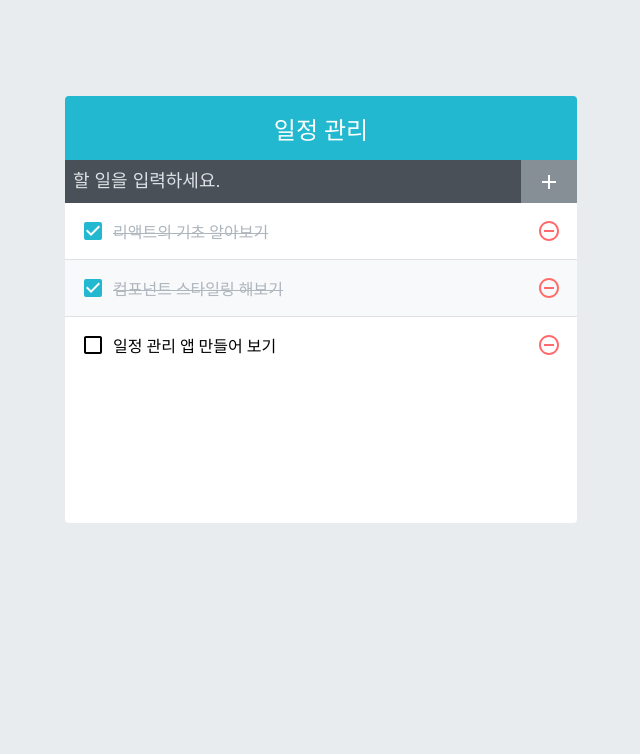
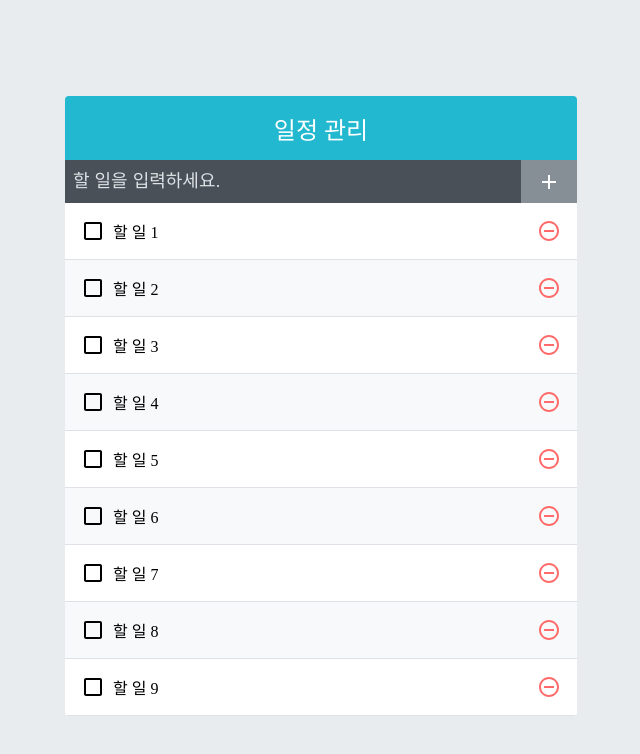
Before and after one commit to benbpede/react-todo, a React (Create React App) app: page / in a window 1280 px wide. Shown: the top 754 px of the page, without its empty margins (319-959 px from the left). Built offline with nearby package versions, Linux system fonts and the light colour scheme.

Commit message:
create Reactmemo

```diff
--- a/src/App.js
+++ b/src/App.js
@@ -3,52 +3,47 @@
 import TodoList from './components/TodoList';
 import { useState, useRef, useCallback } from 'react';
 
+function createBulkTodos() {
+  const array = [];
+  for (let i = 1; i <= 2500; i++) {
+    array.push({
+      id: i,
+      text: `할 일 ${i}`,
+      checked: false,
+    });
+  }
+  return array;
+}
+
 const App = () => {
-  const [todos, setTodos] = useState([
-    { id: 1, text: '리액트의 기초 알아보기', checked: true },
-    { id: 2, text: '컴포넌트 스타일링 해보기', checked: true },
-    {
-      id: 3,
-      text: '일정 관리 앱 만들어 보기',
-      checked: false,
-    },
-  ]);
+  const [todos, setTodos] = useState(createBulkTodos);
 
   //고윳값으로 사용될 id
   // ref를 사용하여 변수 담기
 
-  const nextId = useRef(4);
+  const nextId = useRef(2501);
 
-  const onInsert = useCallback(
-    (text) => {
+  const onInsert = useCallback((text) => {
     const todo = {
       id: nextId.current,
       text,
       checked: false,
     };
-      setTodos(todos.concat(todo));
+    setTodos((todos) => todos.concat(todo));
     nextId.current += 1; //nextId 1씩 더하기
-    },
-    [todos],
-  );
+  }, []);
 
-  const onRemove = useCallback(
-    (id) => {
-      setTodos(todos.filter((todo) => todo.id !== id));
-    },
-    [todos],
-  );
+  const onRemove = useCallback((id) => {
+    setTodos((todos) => todos.filter((todo) => todo.id !== id));
+  }, []);
 
-  const onToggle = useCallback(
-    (id) => {
-      setTodos(
+  const onToggle = useCallback((id) => {
+    setTodos((todos) =>
       todos.map((todo) =>
         todo.id === id ? { ...todo, checked: !todo.checked } : todo,
       ),
     );
-    },
-    [todos],
-  );
+  }, []);
   return (
     <TodoTemplate>
       <TodoInsert onInsert={onInsert} />
--- a/src/components/TodoListItem.js
+++ b/src/components/TodoListItem.js
@@ -1,3 +1,4 @@
+import React from 'react';
 import {
   MdCheckBoxOutlineBlank,
   MdCheckBox,
@@ -22,4 +23,4 @@
   );
 };
 
-export default TodoListItem;
+export default React.memo(TodoListItem);
```
Lines whose indentation alone changed are shown as unchanged.
